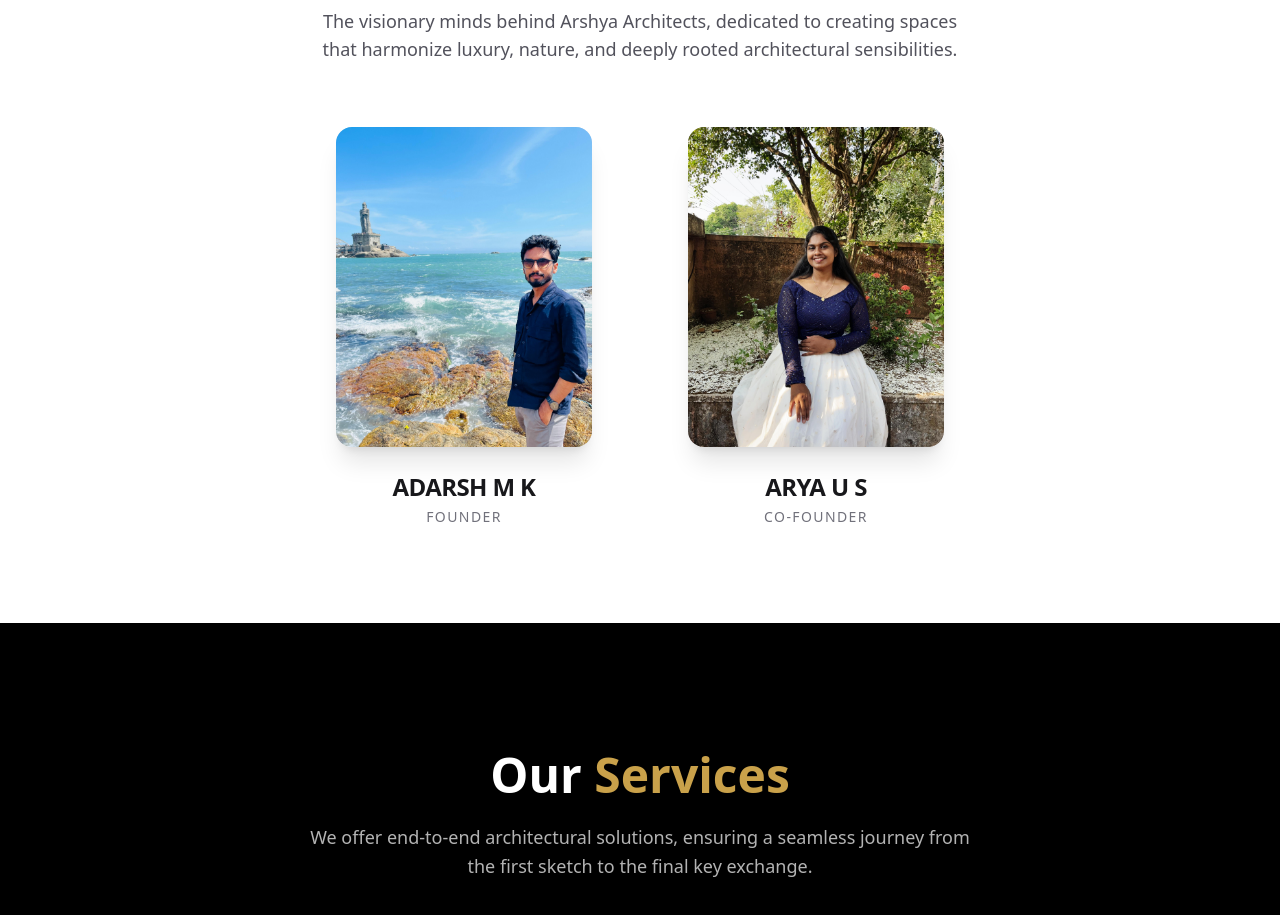
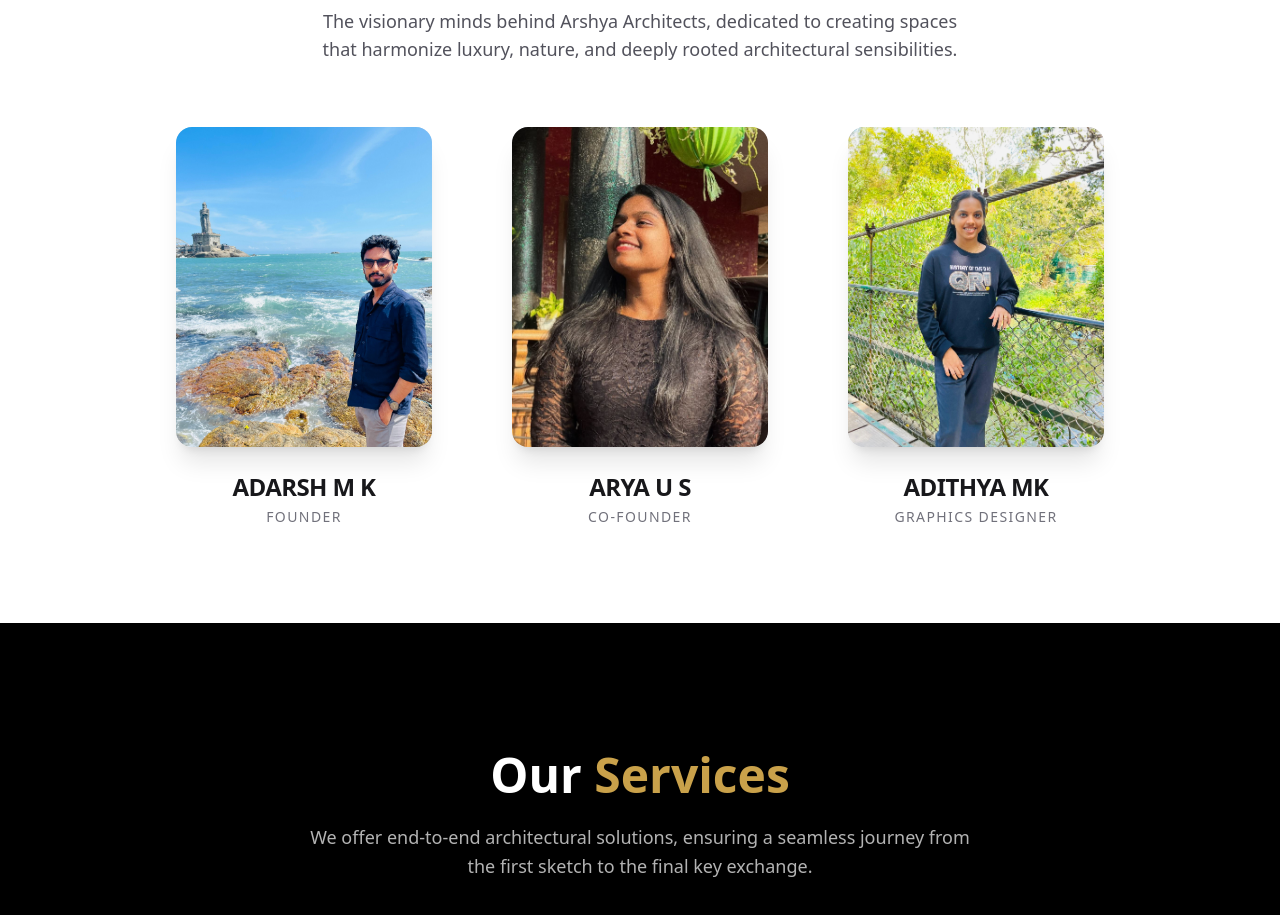
Before and after one commit to teamtwingle-sketch/ARSHYA-ARCHITECTS, a Next.js app: page / in a window 1280 px wide. Shown: the part 2380-3295 px from the top of the page. Built offline with nearby package versions, Linux system fonts and the light colour scheme.

Commit message:
Update team section: added graphics designer Adithya MK and updated cofounder image

```diff
--- a/src/components/Team.tsx
+++ b/src/components/Team.tsx
@@ -13,6 +13,11 @@ const teamMembers = [
     name: "ARYA U S",
     role: "Co-founder",
     image: "/cofounder.jpg",
+  },
+  {
+    name: "ADITHYA MK",
+    role: "Graphics Designer",
+    image: "/adithya.jpg",
   },
 ];
 
@@ -36,7 +41,7 @@ export default function Team() {
           </p>
         </motion.div>
 
-        <div className="flex flex-col md:flex-row justify-center items-center gap-12 md:gap-24">
+        <div className="flex flex-col md:flex-row flex-wrap justify-center items-center gap-12 lg:gap-20">
           {teamMembers.map((member, idx) => (
             <motion.div
               key={member.name}
```
Also changed, not shown: public/adithya.jpg (added), public/cofounder.jpg.
